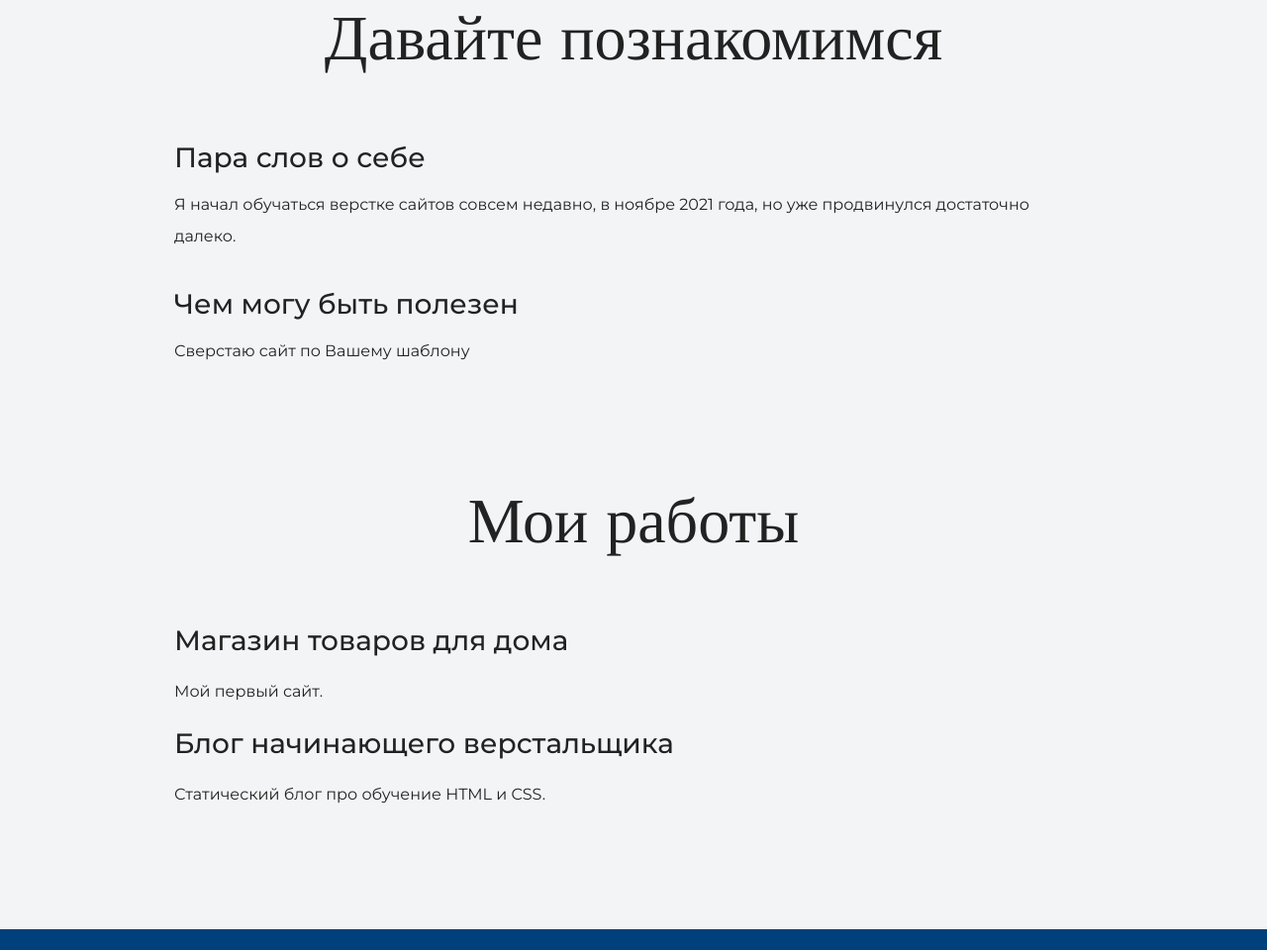
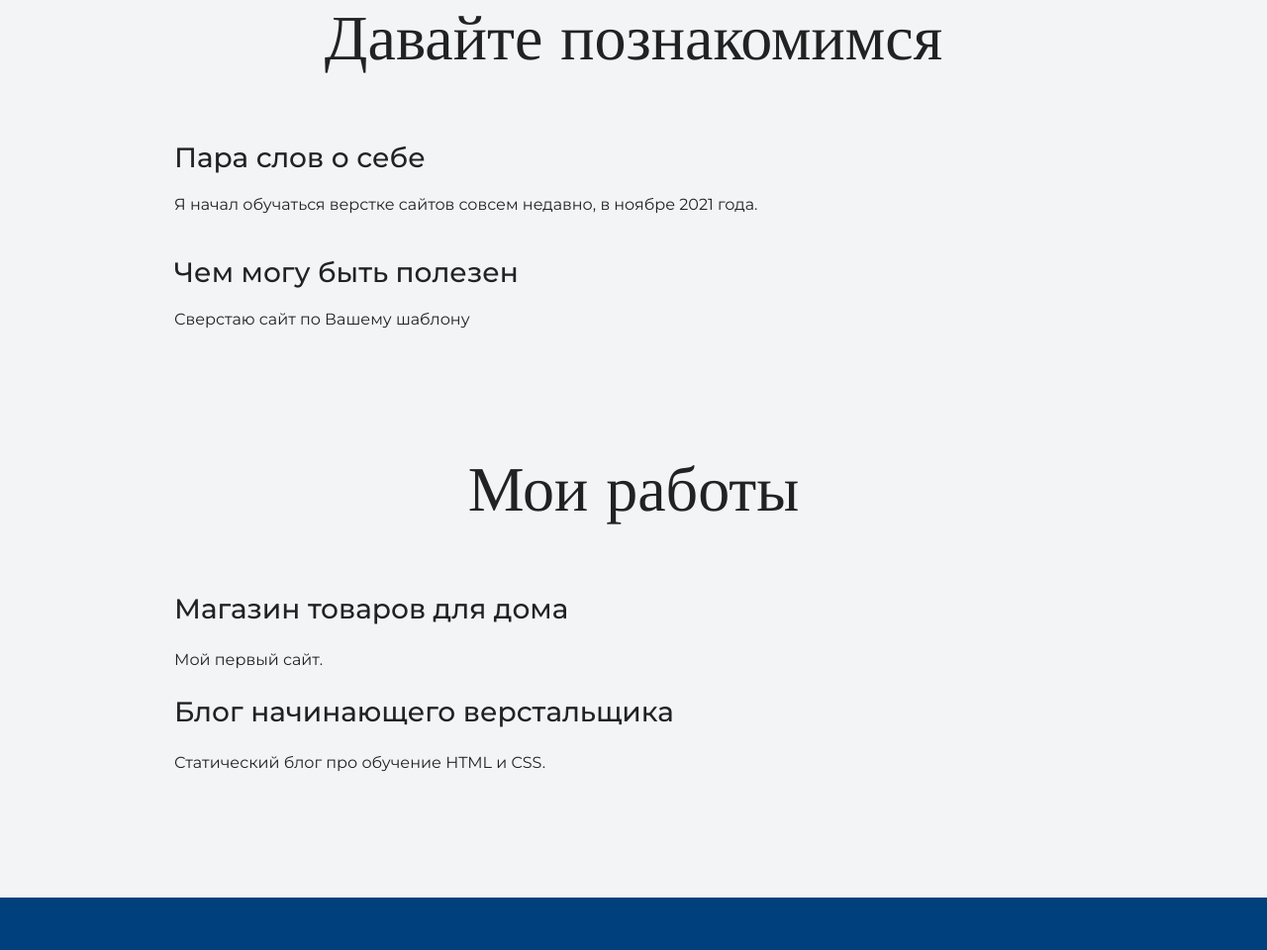
Before and after one commit to vmkovaleff/training-project, a plain HTML site: page index.html in a window 1280 px wide. Shown: the part 1161-2121 px from the top of the page at 99% size. Drawn offline with nearby package versions, Linux system fonts and the light colour scheme.

Commit message:
Updated text on main page

```diff
--- a/index.html
+++ b/index.html
@@ -33,7 +33,7 @@
       <div class="container">
       <h2 class="subheading">Давайте познакомимся</h2>
       <h3>Пара слов о себе</h3>
-      <p>Я начал обучаться верстке сайтов совсем недавно, в ноябре 2021 года, но уже продвинулся достаточно далеко.</p>
+      <p>Я начал обучаться верстке сайтов совсем недавно, в ноябре 2021 года.</p>
       <h3>Чем могу быть полезен</h3>
       <p>Сверстаю сайт по Вашему шаблону</p>
       </div>
```
